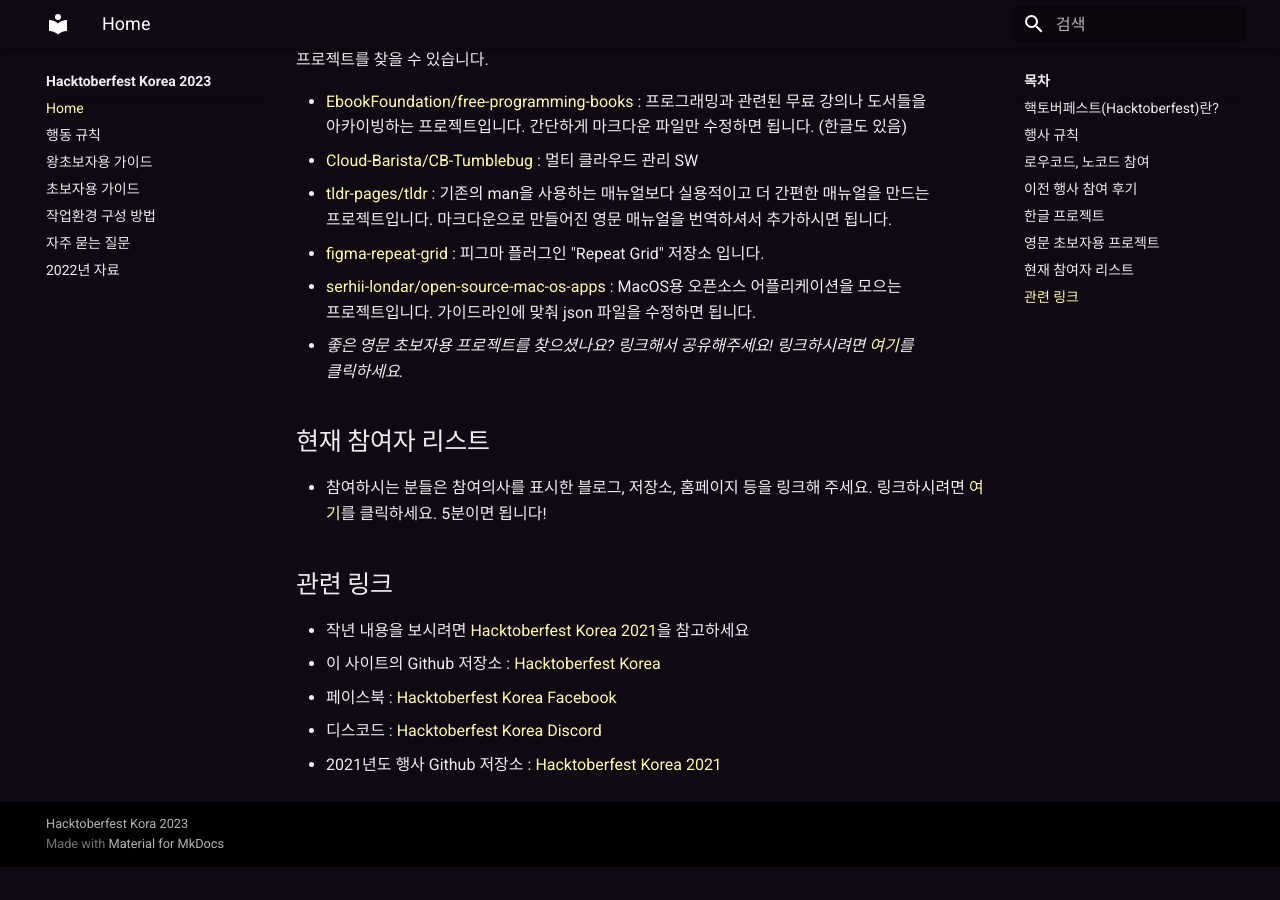
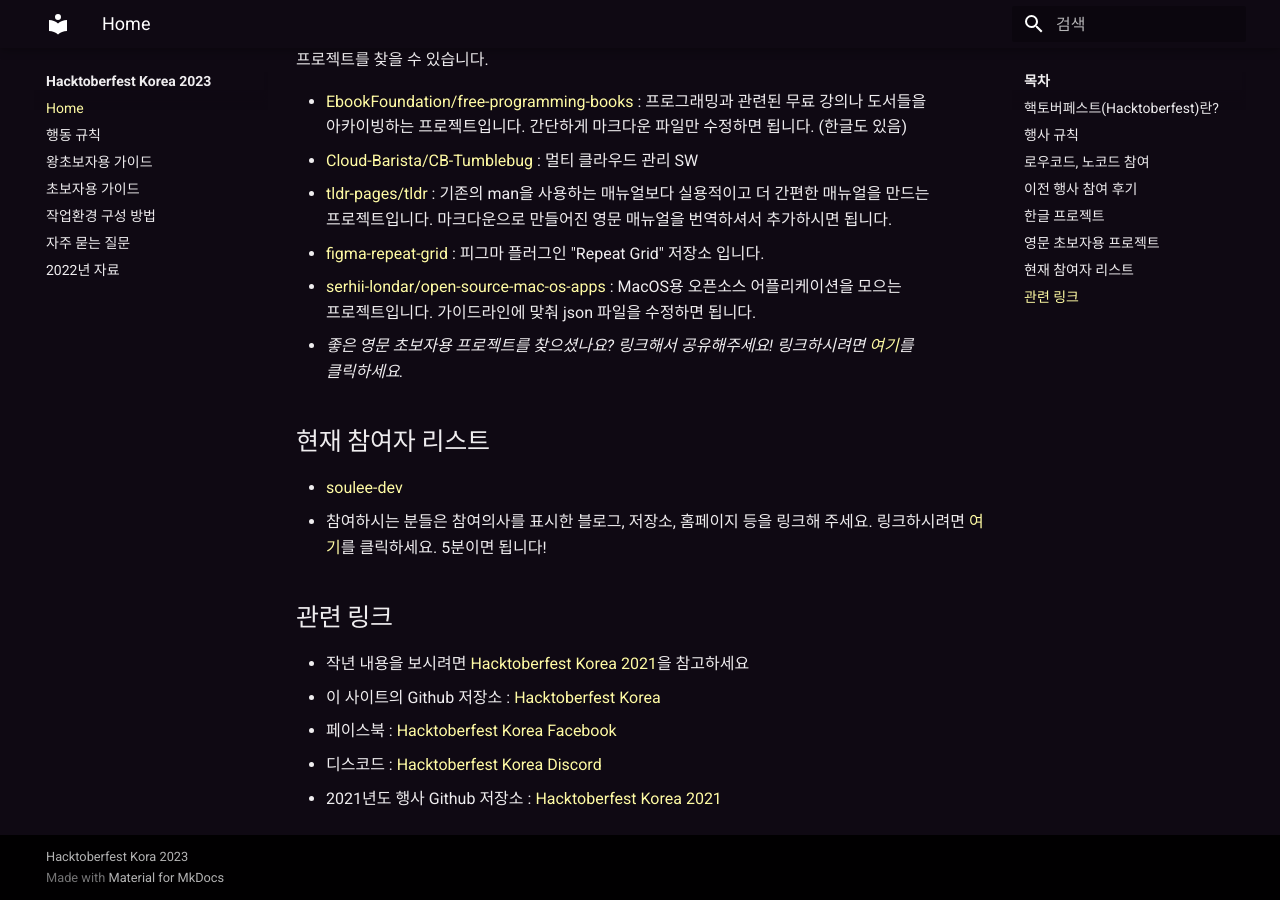
Before and after one commit to hacktoberfestkorea/hacktoberfestkorea, an MkDocs documentation site: the page built from docs/index.md, in a window 1280 px wide and 900 px high, scrolled down 3367 px. Built offline with MkDocs 1.6.1 and Material for MkDocs 9.7.7, drawn with Linux system fonts in a browser that asks for light colours; before the commit the page ends 4234 px from its top, so only the background shows below that.

Commit message:
Add soulee to Contributors list

```diff
--- a/docs/index.md
+++ b/docs/index.md
@@ -94,6 +94,7 @@
 
 ## 현재 참여자 리스트 {#current-participant-list}
 
+- [soulee-dev](https://github.com/soulee-dev)
 - 참여하시는 분들은 참여의사를 표시한 블로그, 저장소, 홈페이지 등을 링크해 주세요. 링크하시려면 [여기](https://github.com/phg98/hacktoberfestkorea/edit/master/docs/index.md)를 클릭하세요. 5분이면 됩니다!
 
 ## 관련 링크 {#associated-link}
```
